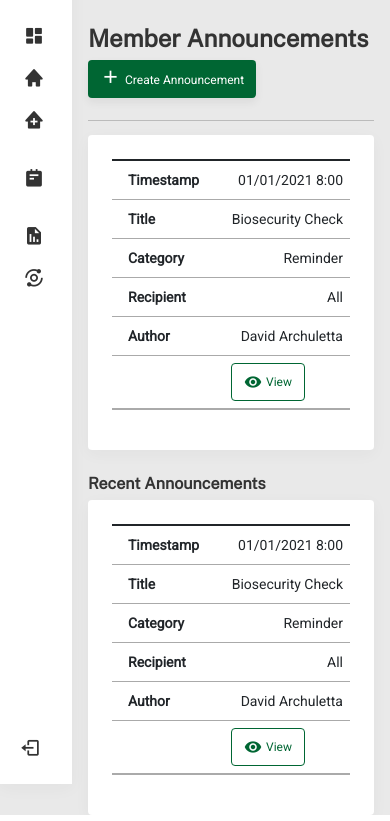
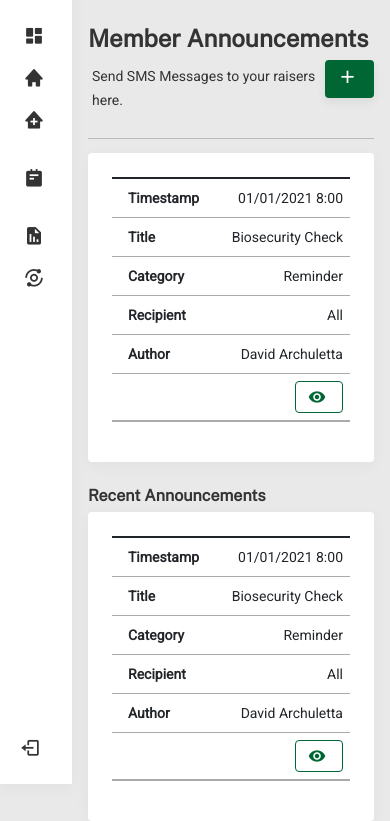
Before and after one commit to kaylalatorre/SIDC-HDSS, a Django app: page /member-announcements in a window 390 px wide. Shown: the part 60-881 px from the top of the page. Run offline with Django 3.2, Linux system fonts and the light colour scheme; a user stored in the database is signed in; some libraries are stand-ins or nearby versions.

Commit message:
frontend: finished making tech view responsive

```diff
--- a/app/static/css/forms.css
+++ b/app/static/css/forms.css
@@ -55,7 +55,7 @@ textarea {
 
 /* Responsive Styles */
 @media (max-width: 848px) {
-    .flex, .flex-item {
+    .table .flex, .flex-item {
         display: inline-block;
         min-width: 100%;
         vertical-align: middle;
--- a/app/static/css/responsiveness.css
+++ b/app/static/css/responsiveness.css
@@ -16,6 +16,10 @@
 
     .flex-item { padding: 0; }
     .main-div { margin: 16px!important; }
+
+    .subheading { display: none; }
+    .mobile-subheading { opacity: 1; padding-bottom: 8px;}
+    .button i, button i { text-align: center; align-items: center;}
 }
 
 @media (max-width: 420px) {
@@ -72,6 +76,12 @@
         position: relative;
     }
 
+    #biosec-checklists .table tbody tr td {
+        text-align: left;
+        padding-left: 0;
+        position: relative;
+    }
+
     .table tbody tr .td-btn {
         display: flex;
         justify-content: end;
--- a/app/static/css/styles.css
+++ b/app/static/css/styles.css
@@ -35,6 +35,7 @@ a { text-decoration: none; color: #333;}
 a:hover { color: #006633}
 ul, li { list-style: none;}
 
+
 /* General Styles */
 .main-div {
     margin: 24px;
@@ -62,7 +63,7 @@ ul, li { list-style: none;}
 
 .flex {
     display: flex;
-    min-width: 100%;
+    max-width: 100%;
     vertical-align: middle;
 }
 
@@ -87,6 +88,9 @@ ul, li { list-style: none;}
     vertical-align: middle;
     padding-bottom: 8px;
 }
+
+.mobile-subheading { opacity: 0; }
+.heading .box-style .input-group { width: 40%!important; }
 
 .content-section {
     position: relative;
--- a/app/templates/farmstemp/mem-announce.html
+++ b/app/templates/farmstemp/mem-announce.html
@@ -18,6 +18,10 @@
 
         {% endif %}
         <div><a href="/create-announcement" class="button primary-btn"><i class='bx bx-plus'></i>Create Announcement</a></div>
+    </div>
+    <div class="flex mobile-subheading">
+        <p style="width: 90%; padding: 4px">Send SMS Messages to your raisers here.</p>
+        <div><a href="/create-announcement" class="button primary-btn"><i class='bx bx-plus'></i><span class="text">Create Announcement</span></a></div>
     </div>
     <hr>
 
@@ -60,7 +64,7 @@
                         <td data-label="Category">Reminder</td>
                         <td data-label="Recipient">All</td>
                         <td data-label="Author">David Archuletta</td>
-                        <td><button class="secondary-btn" id="viewAnnounce" onclick="viewAnnounce()"><span class="material-icons md-18">visibility</span>View</button></td>
+                        <td data-label="" class="td-btn"><button class="secondary-btn" id="viewAnnounce" onclick="viewAnnounce()"><span class="material-icons md-18">visibility</span><span class="text">View</span></button></td>
                     </tr>
                 </tbody>
             </table>
@@ -88,7 +92,7 @@
                         <td data-label="Category">Reminder</td>
                         <td data-label="Recipient">All</td>
                         <td data-label="Author">David Archuletta</td>
-                        <td><button class="secondary-btn"><span class="material-icons md-18">visibility</span>View</button></td>
+                        <td data-label="" class="td-btn"><button class="secondary-btn"><span class="material-icons md-18">visibility</span><span class="text">View</span></button></td>
                     </tr>
                 </tbody>
             </table>
--- a/app/templates/farmstemp/tech-farms.html
+++ b/app/templates/farmstemp/tech-farms.html
@@ -11,6 +11,10 @@
     <div class="flex subheading">
         <label style="font-weight: 600;">Area Assigned:</label><p class="flex-item">West</p>
         <div><a href="/add-farm" class="button primary-btn"><i class='bx bx-plus'></i>Add Farm</a></div>
+    </div>
+    <div class="flex mobile-subheading">
+        <div class="flex" style="width: 90%"><label style="font-weight: 600;">Area Assigned:</label><p>West</p></div>
+        <div><a href="/add-farm" class="button primary-btn"><i class='bx bx-plus'></i><span class="text">Add Farm</span></a></div>
     </div>
     <div class="box-style">
         <table class="table">
@@ -34,7 +38,7 @@
                     <td data-label="Last Update">06/06/2021</td>
                     <td data-label="" class="td-btn">
                         <!-- Note: This links to a temporary navigation to template (code @ static/js/scripts.js) -->
-                        <button class="secondary-btn" id="viewTechFarm" onclick=viewTechFarm()><span class="material-icons md-18">visibility</span>View</button>
+                        <button class="secondary-btn" id="viewTechFarm" onclick=viewTechFarm()><span class="material-icons md-18">visibility</span><span class="text">View</span></button>
                     </td>
                 </tr>
             </tbody>
```
Also changed, not shown: app/templates/farmstemp/biosecurity.html (+40 -8 lines).
